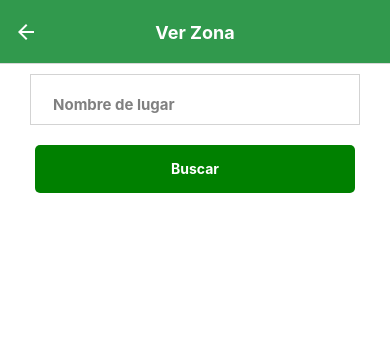
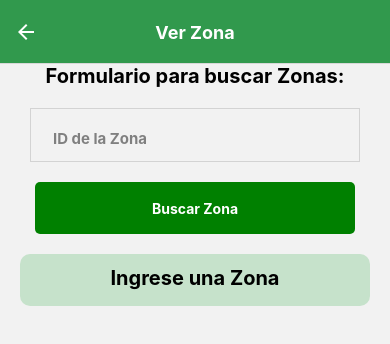
Before and after one commit to MaxiColman/CTC-Fruit-Farm, a React Native app: screen /ViewZona in a window 390 px wide. Shown: the top 344 px of the page. Built offline with nearby package versions, Linux system fonts and the light colour scheme; what expo-sqlite would draw is missing.

Commit message:
Changes v1.8
aaa

```diff
--- a/src/routes/Navigation.js
+++ b/src/routes/Navigation.js
@@ -16,7 +16,7 @@ import HomeZonas from '../screens/Zonas/HomeZonas';
 import AddZonas from '../screens/Zonas/data/AddZonas';
 import DeleteZonas from '../screens/Zonas/data/DeleteZonas';
 import UpdateZonas from '../screens/Zonas/data/UpdateZonas';
-import ViewZona from '../screens/Zonas/data/ViemZona';
+import ViewZona from '../screens/Zonas/data/ViewZona';
 import ViewAllZonas from '../screens/Zonas/data/ViewAllZonas';
 /*---------------------------------------------------------------*/
 /* ZONA DE IMPORT DE COMPONENTES DE INSUMOS*/
--- a/src/screens/Usuarios/data/ViewUser.js
+++ b/src/screens/Usuarios/data/ViewUser.js
@@ -5,7 +5,6 @@ import { ImageBackground } from "react-native";
 import MyInputText from "../../../components/MyInputText";
 import SingleButton from "../../../components/SingleButton";
 import { useNavigation } from "@react-navigation/native";
-
 import DatabaseConnection from "../../../database/db-connection";
 const db = DatabaseConnection.getConnection();
 
--- a/src/screens/Zonas/data/ViemZona.js
+++ /dev/null
@@ -1,84 +0,0 @@
-import React, { useState } from "react";
-import { StyleSheet, Text, View, SafeAreaView, Alert, KeyboardAvoidingView, ScrollView,} from "react-native";
-import MyText from "../../../components/MyText";
-import MyInputText from "../../../components/MyInputText";
-import SingleButton from "../../../components/SingleButton";
-import { useNavigation } from "@react-navigation/native";
-
-import DatabaseConnection from "../../../database/db-connection";
-const db = DatabaseConnection.getConnection();
-
-const ViewZona = () => {
-
-const [lugar, setLugar] = useState("");
-
-  // metodo para setear los estados
-const handleLugar = (lugar) => {
-  setLugar(lugar);
-}
-
-  return (
-    <SafeAreaView style={styles.container}>
-      <View style={styles.viewContainer}>
-        <View style={styles.generalView}>
-          <ScrollView>
-            <KeyboardAvoidingView>
-              <MyText text="Filtrar Lugar" style={styles.text}/>
-              <MyInputText
-                placeholder="Nombre de lugar"
-                onChangeText={handleLugar}
-                style={styles.input}
-                value={lugar}
-              />
-              <SingleButton title="Buscar" btnColor="green" onPress={{}} />
-            </KeyboardAvoidingView>
-          </ScrollView>
-        </View>
-      </View>
-    </SafeAreaView>
-  );
-}
-const styles = StyleSheet.create({
-  container: {
-    flex: 1,
-  },
-  viewContainer: {
-    flex: 1,
-    backgroundColor: "white",
-  },
-  generalView: {
-    flex: 1,
-  },
-  text:{
-    padding: 10,
-    marginLeft: 20,
-    color: 'black'
-  },
-  input:{
-    padding: 10,
-    margin: 10,
-    color: 'black'
-  },
-  presenterView: {
-    flex: 1,
-    justifyContent: "center",
-    alignItems: "center",
-    marginTop: 20,
-    alignContent: "center",
-    margin: 20,
-    padding: 10,
-    borderRadius: 10,
-    backgroundColor: "#e0e0e0",
-  },
-  presenterText: {
-    fontSize: 18,
-    color: "black",
-  },
-  presenterTextBold: {
-    fontSize: 20,
-    fontWeight: "bold",
-    color: "black",
-  }
-});
-
-export default ViewZona
--- /dev/null
+++ b/src/screens/Zonas/data/ViewZona.js
@@ -0,0 +1,157 @@
+import React, { useState } from "react";
+import { StyleSheet, Text, View, SafeAreaView, Alert, KeyboardAvoidingView, ScrollView,} from "react-native";
+import MyText from "../../../components/MyText";
+import MyInputText from "../../../components/MyInputText";
+import SingleButton from "../../../components/SingleButton";
+import { useNavigation } from "@react-navigation/native";
+import DatabaseConnection from "../../../database/db-connection";
+const db = DatabaseConnection.getConnection();
+
+const ViewZona = () => {
+
+  const [zonaID, setZonaId] = useState("");
+  const [id, setid] = useState(null);
+  const navigation = useNavigation();
+
+  // metodo para setear los estados
+const handleZonaId = (id) => {
+  setZonaId(id);
+}
+
+const getZona = () => {
+  if (!zonaID && !zonaID.length && zonaID === "") {
+    Alert.alert("Error", "El ID de la zona es obligatorio");
+    return false;
+  }
+
+  console.log("### ID Zona ###", zonaID);
+
+  db.transaction((tx) => {
+    tx.executeSql(
+      "SELECT * FROM zonas WHERE id=?",
+      [zonaID],
+      (tx, results) => {
+        console.log("Results", results.rows);
+        if (results.rows.length > 0) {
+          console.log('seteo zona')
+          setid(results.rows._array[0]);
+        } else {
+          Alert.alert("Error", "El la zona no existe", [
+            {
+              text: "Ok",
+              onPress: () => navigation.navigate("HomeZonas"),
+            }
+          ],
+            {
+              text: "Cancel",
+              cancelable: false
+            }
+          )
+        }
+      }
+    );
+  });
+};
+
+return (
+  <SafeAreaView style={styles.container}>
+    <View style={styles.viewContainer}>
+      <View style={styles.generalView}>
+        <ScrollView>
+          <KeyboardAvoidingView>
+            <MyText text="Filtrar Zona por ID" style={styles.text} />
+            <MyText textValue="Formulario para buscar Zonas:" textStyle={styles.title} />
+            <MyInputText
+              placeholder="ID de la Zona"
+              onChangeText={handleZonaId}
+              style={styles.input}
+              value={zonaID}
+            />
+            <SingleButton title="Buscar Zona" btnColor="green" onPress={getZona} />
+
+            <View style={styles.presenterView}>
+              {id ? (
+                <>
+                  <MyText textValue="ID de la Zona:" textStyle={styles.presenterTextBold} />
+                  <MyText textValue={id.id.toString()} textStyle={styles.presenterText} />
+                  <MyText textValue="Nombre del lugar:" textStyle={styles.presenterTextBold} />
+                  <MyText textValue={id.lugar} textStyle={styles.presenterText} />
+                  <MyText textValue="Departamento:" textStyle={styles.presenterTextBold} />
+                  <MyText textValue={id.depto} textStyle={styles.presenterText} />
+                  <MyText textValue="Cantidad de Trabajadores:" textStyle={styles.presenterTextBold} />
+                  <MyText textValue={id.cantTrab} textStyle={styles.presenterText} />
+                  <MyText textValue="Latitud:" textStyle={styles.presenterTextBold} />
+                  <MyText textValue={id.latitud} textStyle={styles.presenterText} />
+                  <MyText textValue="Longitud:" textStyle={styles.presenterTextBold} />
+                  <MyText textValue={id.longitud} textStyle={styles.presenterText} />
+                </>
+              ) : (
+                <Text style={styles.presenterTextBold}>Ingrese una Zona</Text>
+              )}
+            </View>
+          </KeyboardAvoidingView>
+        </ScrollView>
+      </View>
+    </View>
+  </SafeAreaView>
+);
+};
+
+
+
+const styles = StyleSheet.create({
+container: {
+flex: 1,
+},
+title: {
+fontSize: 20,
+fontWeight: 'bold',
+marginBottom: 10,
+textAlign: 'center',
+},
+viewContainer: {
+flex: 1,
+},
+headerBackground: {
+flex: 1,
+resizeMode: 'cover',
+},
+generalView: {
+flex: 1,
+},
+text: {
+padding: 10,
+marginLeft: 20,
+color: 'black'
+},
+input: {
+padding: 10,
+margin: 10,
+color: 'black'
+},
+presenterView: {
+flex: 1,
+justifyContent: "center",
+alignItems: "center",
+marginTop: 20,
+alignContent: "center",
+margin: 20,
+padding: 10,
+borderRadius: 10,
+backgroundColor: '#C6E2CB',
+},
+presenterText: {
+fontSize: 18,
+color: "red",
+},
+presenterTextBold: {
+fontSize: 20,
+fontWeight: "bold",
+color: "black",
+marginBottom: 10,
+marginTop: 5,
+}
+});
+
+
+export default ViewZona
```
